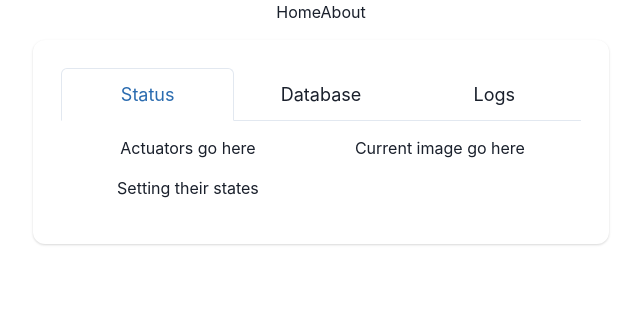
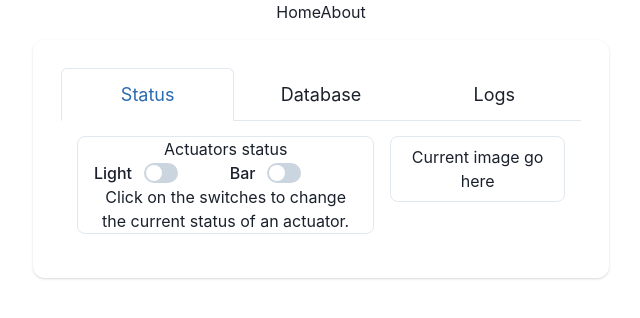
Before and after one commit to admkopec/EmbeddedWebApp, a Next.js app: page / in a window 1280 px wide. Shown: the top 318 px of the page, without its empty margins (319-959 px from the left). Built offline with nearby package versions, Linux system fonts and the light colour scheme.

Commit message:
Implement status tab structure

```diff
--- a/src/components/Status.tsx
+++ b/src/components/Status.tsx
@@ -1,20 +1,31 @@
-import {Container, Grid, GridItem} from "@chakra-ui/react";
+import {Container, FormControl, FormLabel, Grid, GridItem, Stack, Switch, Text} from "@chakra-ui/react";
 
 const Status = () => (
-  <Grid gap={4} templateAreas={`"act image"
-                                "act_stat image"`}>
+  <Grid gap={4} templateAreas={`"act image"`}>
     <GridItem area={'act'}>
-      <Container>
-        Actuators go here
-      </Container>
-    </GridItem>
-    <GridItem area={'act_stat'}>
-      <Container>
-        Setting their states
+      <Container borderWidth='1px' borderRadius='lg'>
+        <Text>Actuators status</Text>
+        <Stack align={"center"} direction={"row"} alignItems={"center"}>
+          <FormControl display='flex' alignItems='center'>
+            <FormLabel htmlFor='light' mb='0'>
+              Light
+            </FormLabel>
+            <Switch id='light' />
+          </FormControl>
+          <FormControl display='flex' alignItems='center'>
+            <FormLabel htmlFor='bar' mb='0'>
+              Bar
+            </FormLabel>
+            <Switch id='bar' />
+          </FormControl>
+        </Stack>
+        <Text>
+          Click on the switches to change the current status of an actuator.
+        </Text>
       </Container>
     </GridItem>
     <GridItem area={'image'}>
-      <Container>
+      <Container borderWidth='1px' borderRadius='lg' p={2}>
         Current image go here
       </Container>
     </GridItem>
```
